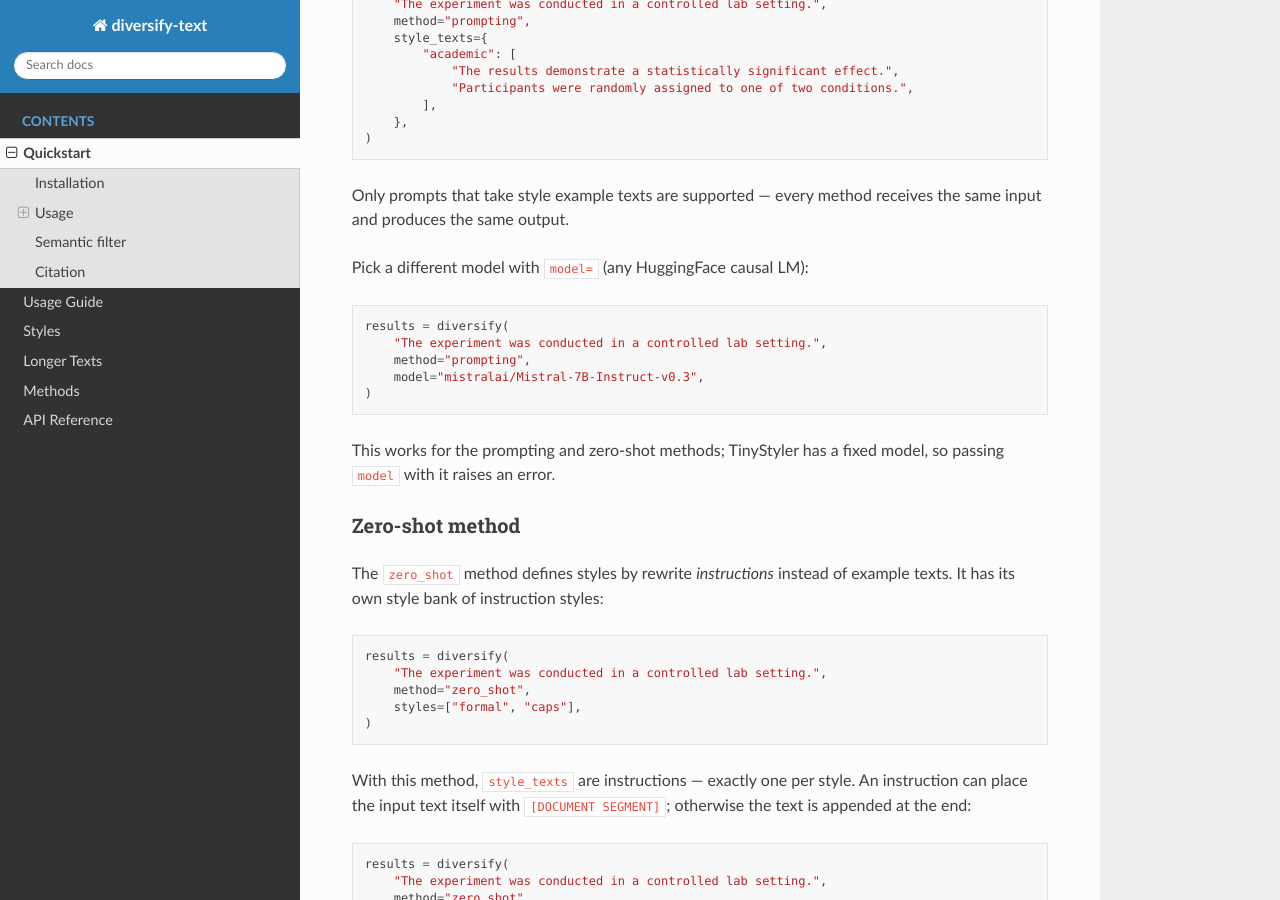
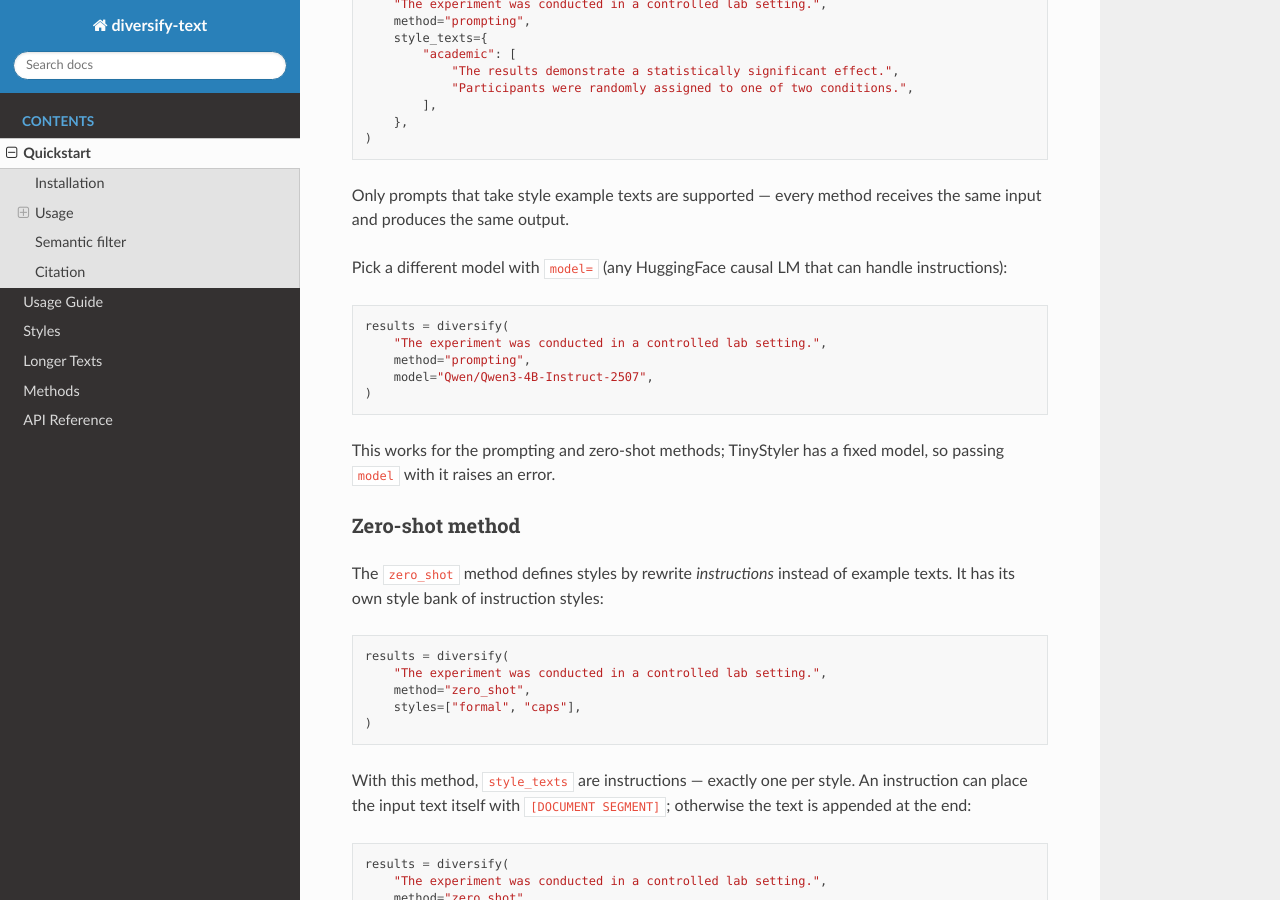
Before and after one commit to AnnaWegmann/diversify_text, a Sphinx documentation site: the page built from docs/quickstart.md, in a window 1280 px wide and 900 px high, scrolled down 3542 px. Built offline with Sphinx 7.4.7 and the Read the Docs theme 3.1.0, drawn with Linux system fonts in a browser that asks for light colours.

Commit message:
- update comments

````diff
--- a/README.md
+++ b/README.md
@@ -201,13 +201,13 @@ results = diversify(
 
 Only prompts that take style example texts are supported — every method receives the same input and produces the same output.
 
-Pick a different model with `model=` (any HuggingFace causal LM):
+Pick a different model with `model=` (any HuggingFace causal LM that can handle instructions):
 
 ```python
 results = diversify(
     "The experiment was conducted in a controlled lab setting.",
     method="prompting",
-    model="mistralai/Mistral-7B-Instruct-v0.3",
+    model="Qwen/Qwen3-4B-Instruct-2507",
 )
 ```
 
--- a/docs/methods.rst
+++ b/docs/methods.rst
@@ -105,7 +105,7 @@ identifier directly to :func:`~diversify_text.diversify`:
    results = diversify(
        "The cat sat on the mat.",
        method="prompting",
-       model="mistralai/Mistral-7B-Instruct-v0.3",
+       model="Qwen/Qwen3-4B-Instruct-2507",
    )
 
 or to the method constructor:
````
